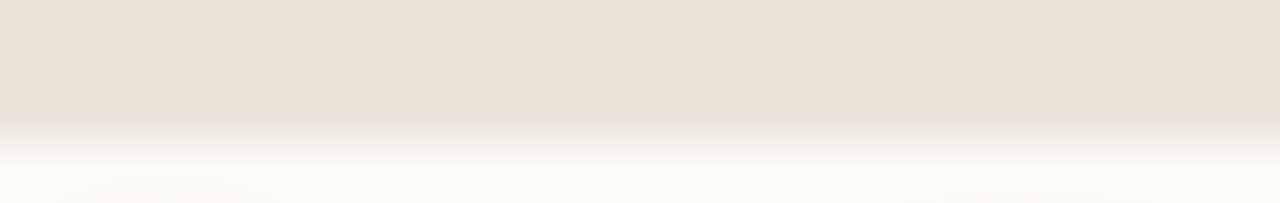
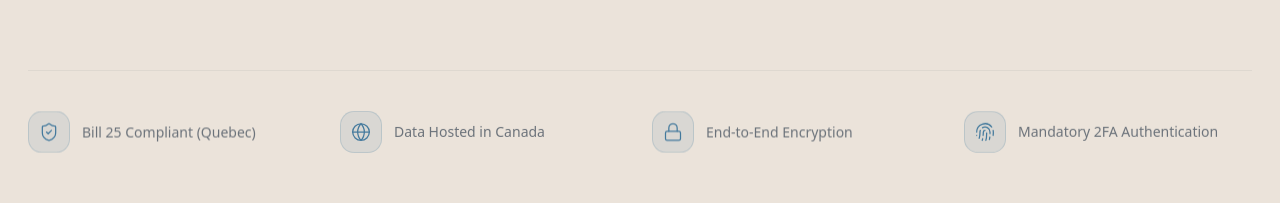
Before and after one commit to DigitariaWebs/cheminement, a Next.js app: page / in a window 1280 px wide. Shown: the part 738-941 px from the top of the page. Built offline with nearby package versions, Linux system fonts and the light colour scheme; no server answers.

Commit message:
ADDED: Legal mentions on home page

```diff
--- a/src/components/sections/HeroSection.tsx
+++ b/src/components/sections/HeroSection.tsx
@@ -3,7 +3,7 @@
 import Link from "next/link";
 import { useTranslations } from "next-intl";
 import Image from "next/image";
-import { Award } from "lucide-react";
+import { Award, ShieldCheck, Globe, Lock, Fingerprint } from "lucide-react";
 import ScrollReveal from "@/components/ui/ScrollReveal";
 
 export default function HeroSection() {
@@ -89,6 +89,52 @@ export default function HeroSection() {
             </ScrollReveal>
           </div>
         </div>
+
+        {/* Trust Indicators at the bottom of Hero */}
+        <div className="mt-20 pt-10 border-t border-muted-foreground/10">
+          <div className="grid grid-cols-1 sm:grid-cols-2 lg:grid-cols-4 gap-6">
+            <ScrollReveal variant="fade-up" delayMs={600} duration={600}>
+              <div className="flex items-center gap-3">
+                <div className="p-2.5 rounded-xl bg-primary/10 border border-primary/20">
+                  <ShieldCheck className="h-5 w-5 text-primary" strokeWidth={1.5} />
+                </div>
+                <p className="text-sm font-light text-muted-foreground leading-snug">
+                  {t("trustMentions.bill25")}
+                </p>
+              </div>
+            </ScrollReveal>
+            <ScrollReveal variant="fade-up" delayMs={700} duration={600}>
+              <div className="flex items-center gap-3">
+                <div className="p-2.5 rounded-xl bg-primary/10 border border-primary/20">
+                  <Globe className="h-5 w-5 text-primary" strokeWidth={1.5} />
+                </div>
+                <p className="text-sm font-light text-muted-foreground leading-snug">
+                  {t("trustMentions.canadaHosting")}
+                </p>
+              </div>
+            </ScrollReveal>
+            <ScrollReveal variant="fade-up" delayMs={800} duration={600}>
+              <div className="flex items-center gap-3">
+                <div className="p-2.5 rounded-xl bg-primary/10 border border-primary/20">
+                  <Lock className="h-5 w-5 text-primary" strokeWidth={1.5} />
+                </div>
+                <p className="text-sm font-light text-muted-foreground leading-snug">
+                  {t("trustMentions.encryption")}
+                </p>
+              </div>
+            </ScrollReveal>
+            <ScrollReveal variant="fade-up" delayMs={900} duration={600}>
+              <div className="flex items-center gap-3">
+                <div className="p-2.5 rounded-xl bg-primary/10 border border-primary/20">
+                  <Fingerprint className="h-5 w-5 text-primary" strokeWidth={1.5} />
+                </div>
+                <p className="text-sm font-light text-muted-foreground leading-snug">
+                  {t("trustMentions.twoFactor")}
+                </p>
+              </div>
+            </ScrollReveal>
+          </div>
+        </div>
       </div>
     </section>
   );
--- /dev/null
+++ b/src/components/sections/TrustIndicators.tsx
@@ -0,0 +1,54 @@
+"use client";
+
+import { useTranslations } from "next-intl";
+import { ShieldCheck, Globe, Lock, Fingerprint } from "lucide-react";
+import ScrollReveal from "@/components/ui/ScrollReveal";
+
+export default function TrustIndicators() {
+  const t = useTranslations("HeroSection.trustMentions");
+
+  const indicators = [
+    {
+      icon: ShieldCheck,
+      text: t("bill25"),
+    },
+    {
+      icon: Globe,
+      text: t("canadaHosting"),
+    },
+    {
+      icon: Lock,
+      text: t("encryption"),
+    },
+    {
+      icon: Fingerprint,
+      text: t("twoFactor"),
+    },
+  ];
+
+  return (
+    <section className="bg-background py-12 border-y border-muted/30">
+      <div className="container mx-auto px-6 max-w-7xl">
+        <div className="grid grid-cols-1 sm:grid-cols-2 lg:grid-cols-4 gap-8">
+          {indicators.map((item, index) => (
+            <ScrollReveal
+              key={index}
+              variant="fade-up"
+              delayMs={index * 100}
+              duration={600}
+            >
+              <div className="flex items-center gap-4 group">
+                <div className="p-3 rounded-2xl bg-muted/50 border border-muted-foreground/10 group-hover:bg-primary/5 group-hover:border-primary/20 transition-all duration-300">
+                  <item.icon className="h-6 w-6 text-primary" strokeWidth={1.5} />
+                </div>
+                <p className="text-sm md:text-base font-light text-muted-foreground leading-snug group-hover:text-foreground transition-colors duration-300">
+                  {item.text}
+                </p>
+              </div>
+            </ScrollReveal>
+          ))}
+        </div>
+      </div>
+    </section>
+  );
+}
```
Also changed, not shown: messages/en.json, messages/fr.json.
